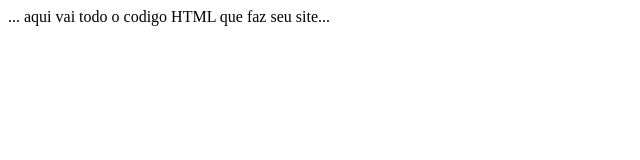
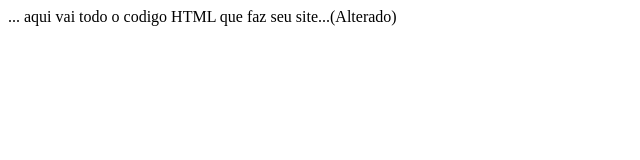
Before and after one commit to eduardosantosbr/eduardosantosbr.github.io, a plain HTML site: page index.html in a window 1280 px wide. Shown: the full height of the page, 0-640 px from the left. Drawn offline with Linux system fonts and the light colour scheme.

Commit message:
Update index.html

```diff
--- a/index.html
+++ b/index.html
@@ -6,6 +6,6 @@
     <title>Título da página</title>
 </head>
 <body>
- ... aqui vai todo o codigo HTML que faz seu site...
+ ... aqui vai todo o codigo HTML que faz seu site...(Alterado)
 </body>
 </html>
```
